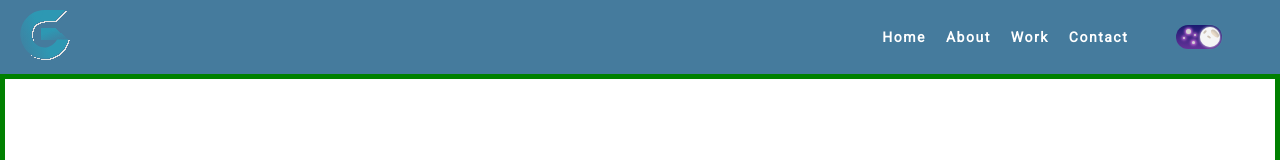
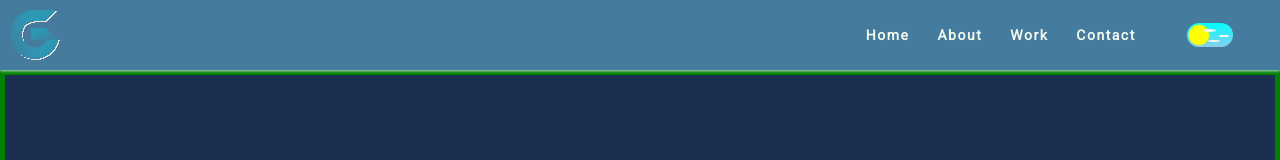
Before and after one commit to Yueran-Yu/grace-yu-portfolio, a React (Create React App) app: page / in a window 1280 px wide. Shown: the top 160 px of the page. Built offline with nearby package versions, Linux system fonts and the light colour scheme.

Commit message:
complete hover and focus effect in the nav bar

```diff
--- a/src/App.js
+++ b/src/App.js
@@ -12,7 +12,7 @@ import {ThemeProvider} from "styled-components";
 import {lightTheme, darkTheme} from './styles/gobalStyles'
 
 const App = () => {
-  const [isDay, setTheme] = useState(true)
+  const [isDay, setTheme] = useState(false)
   const scrollPosition = useScrollPosition()
   const toTop = useRef(null)
 
--- a/src/components/BackToTop/BackToTop.styles.jsx
+++ b/src/components/BackToTop/BackToTop.styles.jsx
@@ -20,8 +20,8 @@ export const BackToTopContainer = styled.a`
   height: 1.5rem;
   display: grid;
   place-items: center;
-  background: var(--honeydew);
-  color: var(--celadon-blue);
+  background: ${({theme}) => theme.toTopBackground};
+  color: ${({theme}) => theme.toTopColor};
   border-radius: var(--radius);
   animation: ${bounce} 2s ease-in-out infinite;
   visibility: hidden;
--- a/src/components/Nav/Nav.jsx
+++ b/src/components/Nav/Nav.jsx
@@ -1,21 +1,20 @@
 import React from 'react';
 import {LeftNavContainer, MiddleNavContainer, NavContainer, RightNavContainer} from "./nav.styles";
 import {Logo} from "../Logo";
-import {useScrollPosition} from "../../hooks/useScrollPosition";
 import {DayNightSwitchButton} from "../DayNightSwitchButton/DayNightSwitchButton";
 
 export const Nav = ({isDay, themeChange}) => {
-  const navBar = document.getElementById('nav')
-  let scrollHeight = useScrollPosition()
-  if (navBar) {
-    const navHeight = navBar.getBoundingClientRect().height
-    scrollHeight >= navHeight ?
-      navBar.classList.add('fixed-nav') :
-      navBar.classList.remove('fixed-nav')
-  }
+  // const navBar = document.getElementById('nav')
+  // let scrollHeight = useScrollPosition()
+  // if (navBar) {
+  //   const navHeight = navBar.getBoundingClientRect().height
+  //   scrollHeight >= navHeight ?
+  //     navBar.classList.add('fixed-nav') :
+  //     navBar.classList.remove('fixed-nav')
+  // }
 
   return (
-    <NavContainer id='nav'>
+    <NavContainer>
       <LeftNavContainer>
         <Logo/>
       </LeftNavContainer>
--- a/src/components/Nav/nav.styles.jsx
+++ b/src/components/Nav/nav.styles.jsx
@@ -1,49 +1,67 @@
 import styled from 'styled-components';
 
 export const NavContainer = styled.div`
-  background-color: var(--celadon-blue);
+  background-color: ${({theme}) => theme.fixedNavColor};
+  top: 0;
   display: grid;
   position: sticky;
+  position: -webkit-sticky;
   grid-template-columns: 7fr 2fr 1fr;
-  padding: 10px 20px;
+  padding: 10px;
   font-size: 14px;
   transition: 0.2s;
-
-
-  &.fixed-nav {
-    position: sticky;
-    position: -webkit-sticky;
-
-    top: 0;
-    left: 0;
-    width: 100%;
-    background-color: var(--honeydew);
-    box-shadow: 0 1px 3px rgb(198, 221, 221);
-
-    ul > li {
-      color: ${({theme}) => theme.fixedNavColor};
-    }
-  }
+  box-shadow: 0 1px 3px rgb(198, 221, 221);
 `
 
 export const LeftNavContainer = styled.div`
+  width: 50px;
+  height: 50px;
+
   .logo {
-    width: 50px;
-    height: 50px;
+    width: 100%;
+    height: 100%;
+    cursor: pointer;
   }
 `
 
 export const MiddleNavContainer = styled.div`
   ul {
     display: flex;
-    line-height: 34px;
+    height: 50px;
 
     li {
-      padding: 10px;
+      align-self: center;
       letter-spacing: 1.5px;
       transition: 0.3s;
       font-weight: 600;
-      color: ${({theme}) => theme.bodyColor};
+      margin: 2px;
+      color: ${({theme}) => theme.color};
+
+      .scroll-link {
+        display: block;
+        margin: 0 6px;
+        padding: 6px;
+        cursor: pointer;
+        position: relative;
+      }
+
+      .scroll-link::after {
+        content: '';
+        position: absolute;
+        width: 100%;
+        background-color: var(--prussian-blue);
+        transform: scaleX(0);
+        height: 3px;
+        bottom: 0;
+        left: 0;
+        transform-origin: bottom right;
+        transition: transform 0.25s ease-out;
+      }
+
+      .scroll-link:hover::after, .scroll-link:focus::after {
+        transform: scaleX(1);
+        transform-origin: bottom left;
+      }
     }
   }
 `
--- a/src/styles/gobalStyles.jsx
+++ b/src/styles/gobalStyles.jsx
@@ -3,13 +3,19 @@ import {normalize} from 'styled-normalize';
 
 export const lightTheme = {
   bodyColor: '#FFFFFF',
-  fontColor: '#292929',
-  fixedNavColor: '#1b2f50'
+  color: '#1b2f50',
+  fixedNavColor: '#f1faee',
+  toTopColor: '#f1faee',
+  toTopBackground: '#457b9d'
 }
 
 export const darkTheme = {
   bodyColor: '#1b2f50',
-  fontColor: '#f1faee'
+  color: '#f1faee',
+  fixedNavColor: '#457b9d',
+  toTopColor: '#457b9d',
+  toTopBackground: '#f1faee'
+
 }
 
 export const GlobalStyle = createGlobalStyle`
@@ -41,7 +47,7 @@ export const GlobalStyle = createGlobalStyle`
     height: 100%;
     font-family: var(--main-font);
     background-size: auto;
-    color: ${({theme}) => theme.fontColor};
+    color: ${({theme}) => theme.color};
     min-height: 100vh;
     min-height: -webkit-fill-available;
     //background-image: linear-gradient(to bottom, var(--light-green), var(--dark-green));
```
